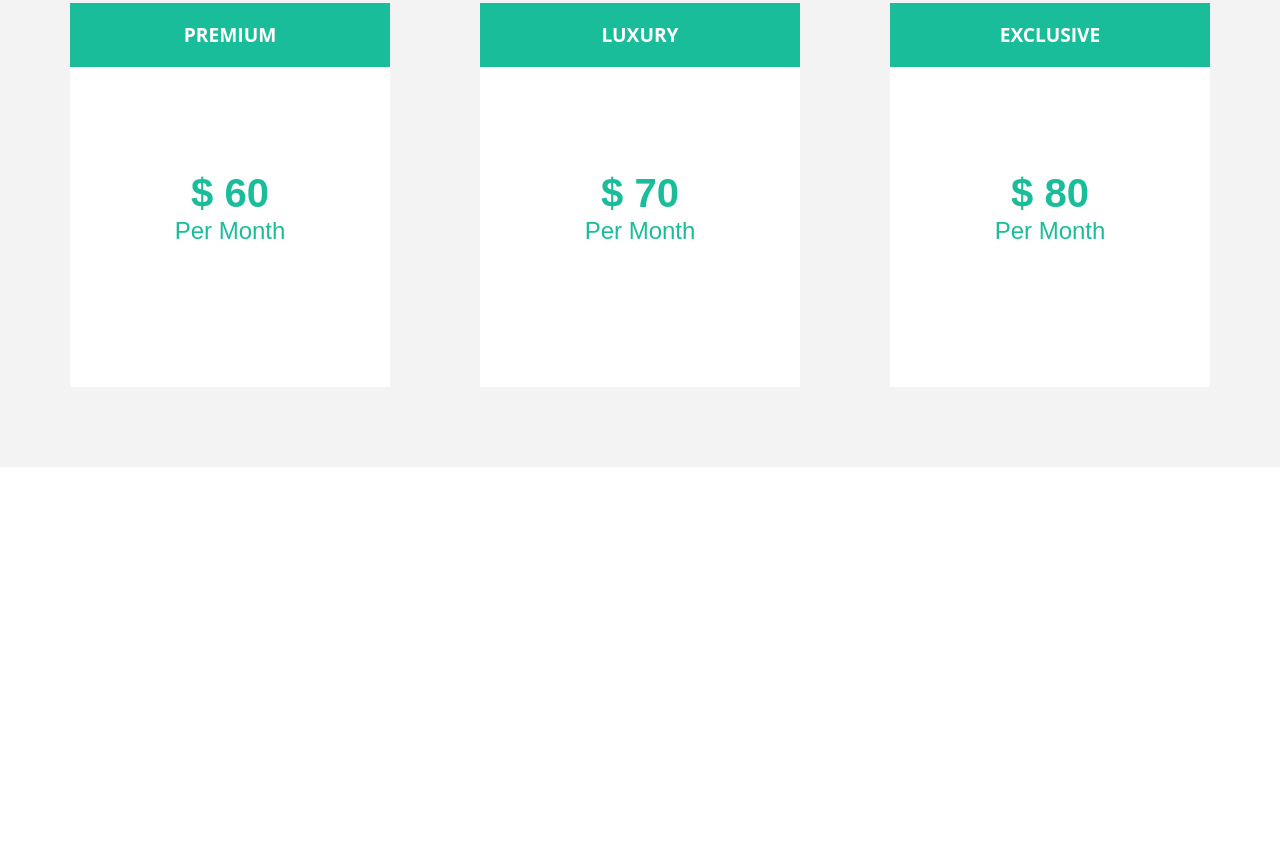
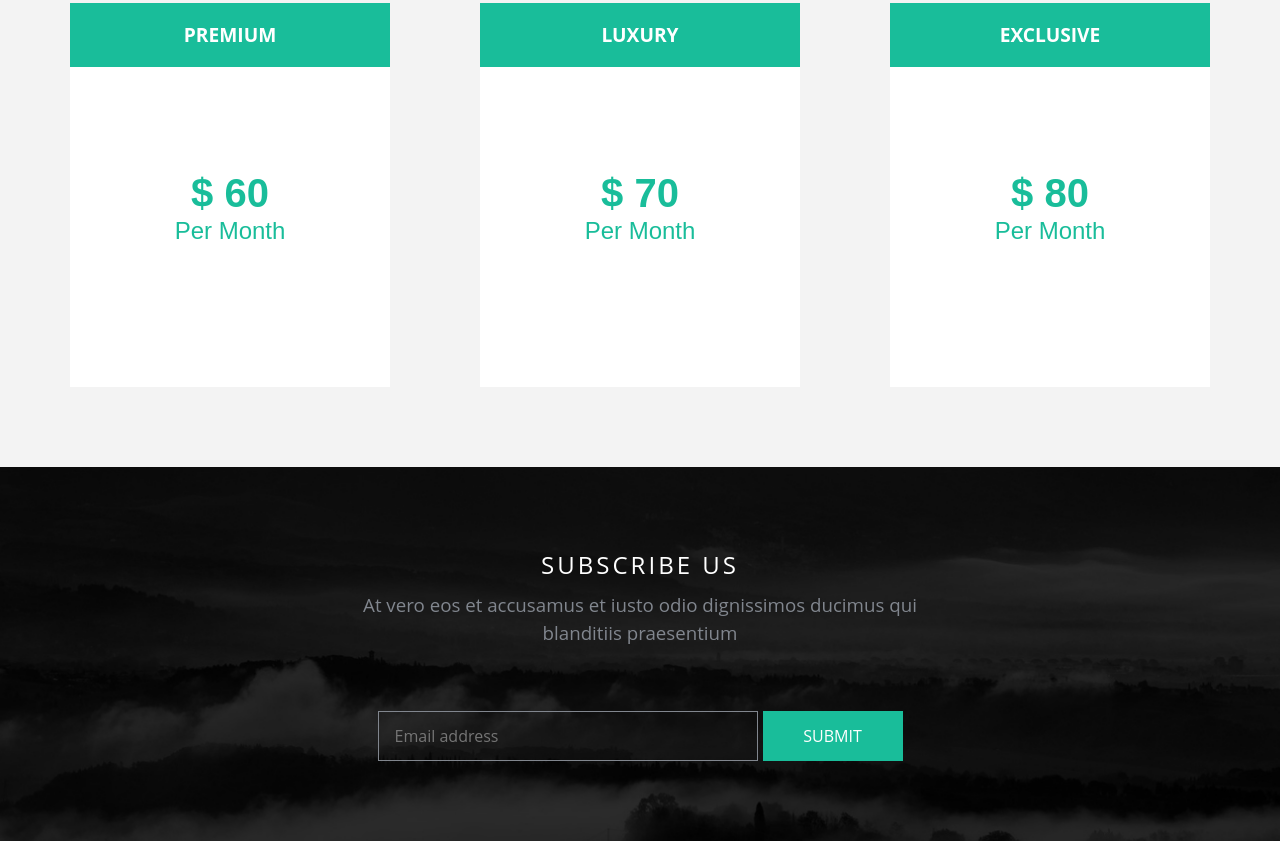
Before and after one commit to ScionRs/Bouncy, a website: page src/index.html in a window 1280 px wide. Shown: the part 7764-8605 px from the top of the page. Before the commit the page ends 8231 px from the top, so only its background shows below. Drawn offline with Linux system fonts and the light colour scheme; files whose address does not match are found by name.

Commit message:
Added subscribe-section

```diff
--- a/src/index.html
+++ b/src/index.html
@@ -538,6 +538,17 @@
     </div>
 </section>
 
+<section class="subscribe">
+    <div class="container">
+    <h2 class="title__subscribe">Subscribe us</h2>
+    <h3 class="subtitle__subscribe">At vero eos et accusamus et iusto odio dignissimos ducimus qui <br/> blanditiis praesentium</h3>
+        <form action="#" class="subscribe__form">
+            <input type="text" class="subscribe__form-input" placeholder="Email address">
+            <button class="subscribe__form-btn" type="submit">Submit</button>
+        </form>
+    </div>
+</section>
+
 <script src="js/jquery-3.6.0.min.js"></script>
 <script src="js/all.min.js"></script>
 <script src="js/slick.min.js"></script>
--- /dev/null
+++ b/src/sass/blocks/_subscribe.sass
@@ -0,0 +1,25 @@
+.subscribe
+  padding: $titlemargintop 0
+  background: url('../img/subscribe/subscribeback.jpg') center (center / cover) no-repeat
+  &__form
+    display: flex
+    justify-content: center
+    align-items: center
+    margin-top: 4rem
+    &-input
+      width: 380px
+      height: 50px
+      background-color: transparent
+      border: 1px solid $gray
+      margin-right: 5px
+      padding-left: 1rem
+      color: white
+    &-btn
+      width: 140px
+      height: 50px
+      border: 3px solid $green
+      background-color: $green
+      color: white
+      text-transform: uppercase
+      text-align: center
+      font-size: 1rem
--- a/src/sass/style.sass
+++ b/src/sass/style.sass
@@ -19,6 +19,7 @@
 @import "blocks/testimonials"
 @import "blocks/news"
 @import "blocks/price"
+@import "blocks/subscribe"
 @import "blocks/media"
 
 html
@@ -44,6 +45,12 @@ body
   &__news
      color: white
      text-align: left
+  &__subscribe
+    color: white
+    text-align: center
+    font-weight: 400
+    text-transform: uppercase
+    letter-spacing: 3px
 
 .subtitle
   font-family: "Open Sans R",sans-serif
@@ -55,3 +62,7 @@ body
   &__news
     color: $subtitle
     text-align: left
+  &__subscribe
+    color: $gray
+    text-align: center
+    font-weight: 400
```
Also changed, not shown: dist/css/style.min.css, dist/index.html, src/css/style.min.css.
